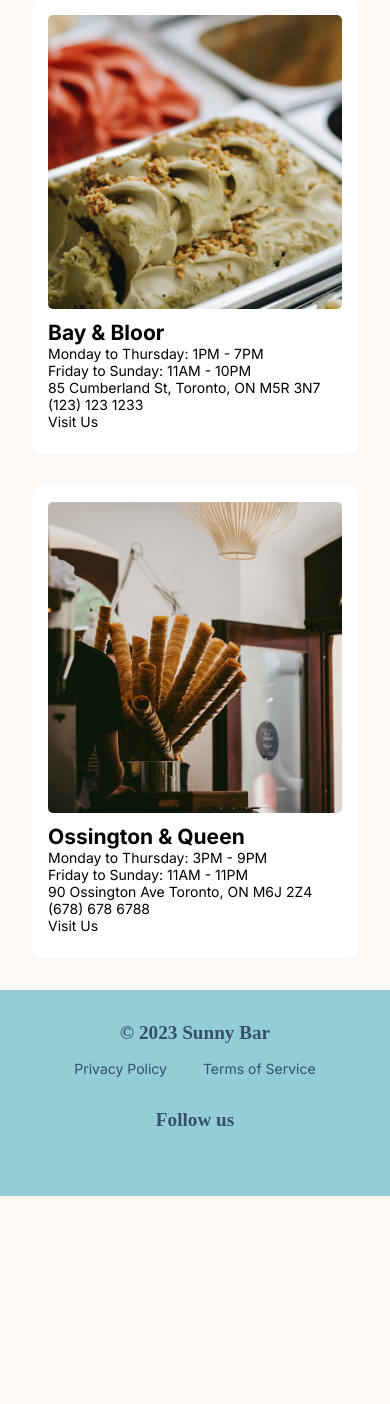
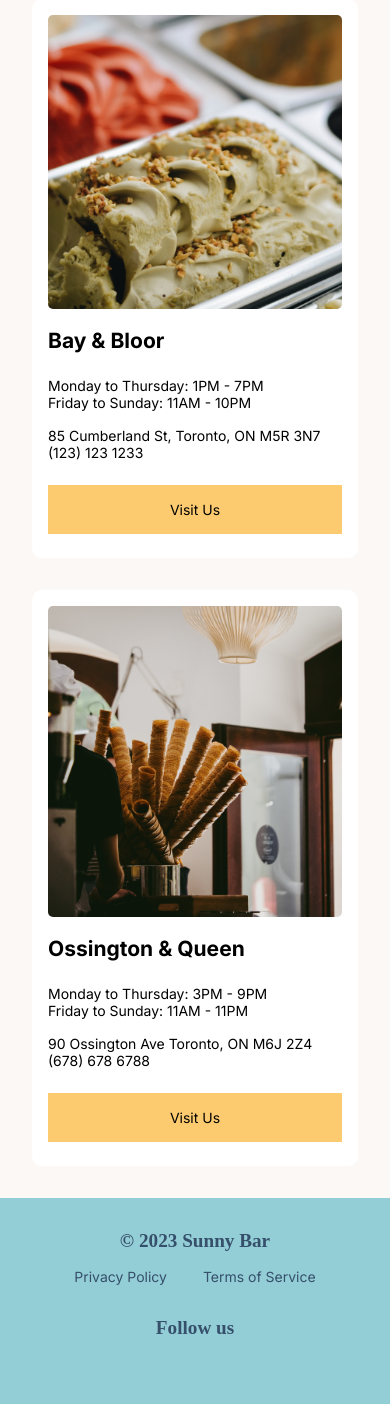
Before and after one commit to connniew/sunny-bar, a PHP site: page /locations.php in a window 390 px wide. Shown: the part 172-1576 px from the top of the page. Before the commit the page ends 1368 px from the top, so only its background shows below. Run offline with PHP 8.4, Linux system fonts and the light colour scheme; some web fonts are replaced.

Commit message:
Added mobile styles

```diff
--- a/styles/locations.css
+++ b/styles/locations.css
@@ -10,18 +10,22 @@
     width: 100%;
 }
 
-.card__intersection {
+.contact {
+    margin: 2rem 0;
+}
+
+.contact__intersection {
     margin: 1rem 0;
 }
 
-.card__hours,
-.card__contact {
+.contact__hours,
+.contact__info {
     padding: 0.5rem 0;
 }
 
-.card__cta {
+.contact__cta {
+    background-color: #fccb6f;
     display: block;
-    background-color: #fccb6f;
     margin: 1rem 0 0.5rem;
     padding: 1rem;
     text-align: center;
@@ -32,13 +36,13 @@
 
 /* Medium devices (tablets, 768px and up) */
 @media (min-width: 768px) {
-    .card {
+    /* .card {
         display: flex;
         align-items: center;
         justify-content: center;
         gap: 5%;
         margin: 3rem 0;
-    }
+    } */
 
     .card--reverse {
         flex-direction: row-reverse;
```
